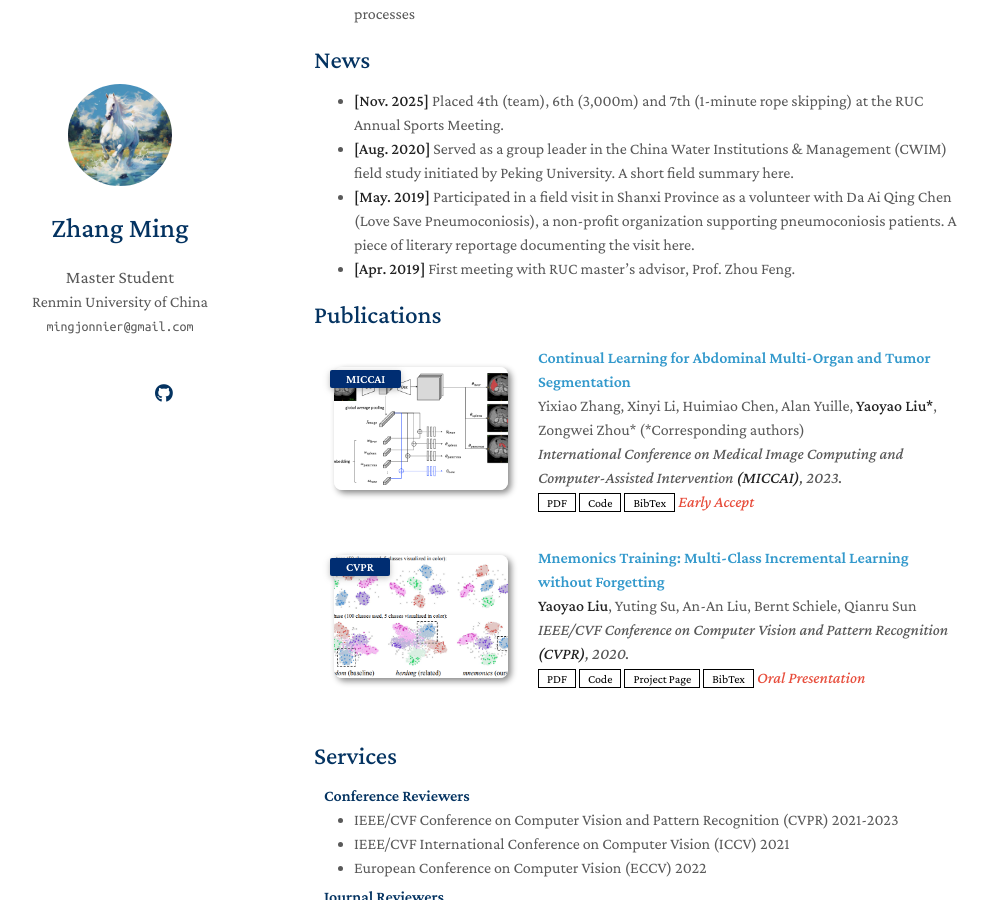
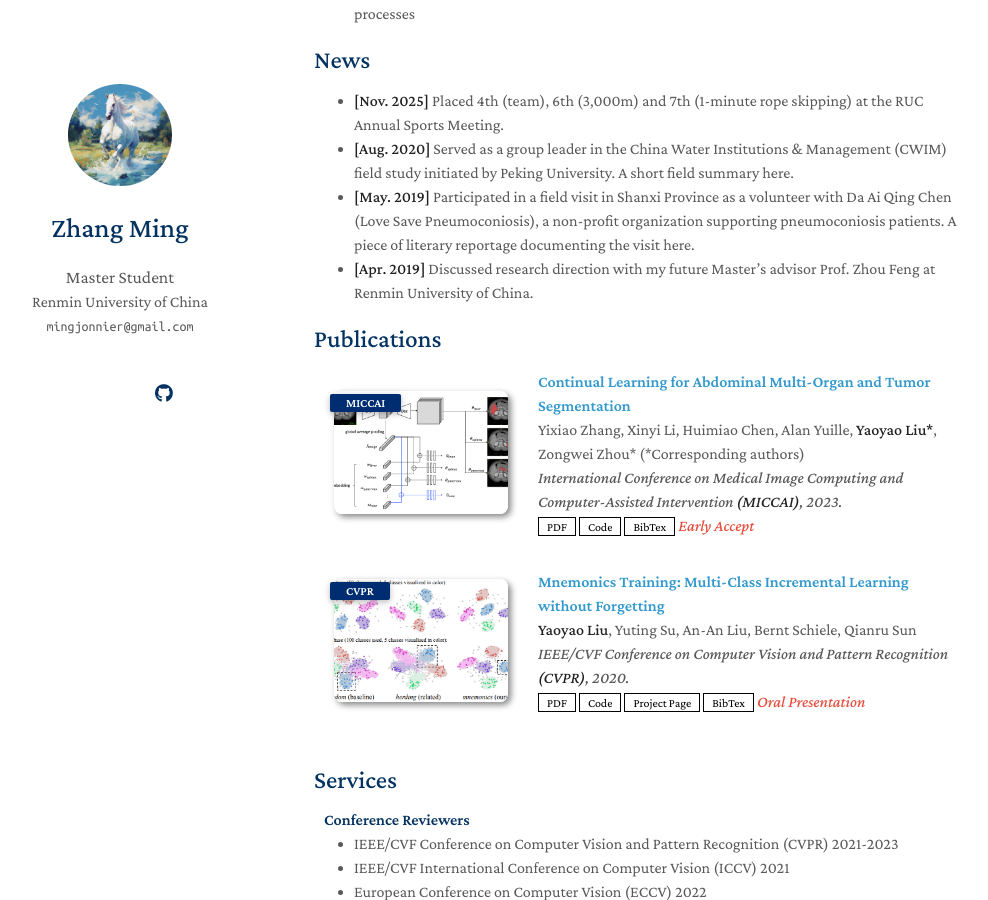
Before and after one commit to zhangming4153/zhangming4153.github.io, a Jekyll site: the page built from index.md, in a window 1280 px wide and 900 px high, scrolled down 313 px. Shown: the whole window, without its empty margins (156-1144 px from the left). Built offline with Jekyll 4.4.1, drawn with Linux system fonts in a browser that asks for light colours; a style sheet for code colours, icons or effects is not loaded; our own code applies the rules of GitHub Pages for plain Markdown files.

Commit message:
Update index.md

```diff
--- a/index.md
+++ b/index.md
@@ -16,7 +16,7 @@ I am a first-year Master student at Renmin University of China working on statis
 - **[Nov. 2025]** Placed 4th (team), 6th (3,000m) and 7th (1-minute rope skipping) at the RUC Annual Sports Meeting.
 - **[Aug. 2020]** Served as a group leader in the China Water Institutions & Management (CWIM) field study initiated by Peking University. A short field summary here.
 - **[May. 2019]** Participated in a field visit in Shanxi Province as a volunteer with Da Ai Qing Chen (Love Save Pneumoconiosis), a non-profit organization supporting pneumoconiosis patients. A piece of literary reportage documenting the visit here.
-- **[Apr. 2019]** First meeting with RUC master's advisor, Prof. Zhou Feng.
+- **[Apr. 2019]** Discussed research direction with my future Master's advisor Prof. Zhou Feng at Renmin University of China.
 
 {% include_relative _includes/publications.md %}
 
```
